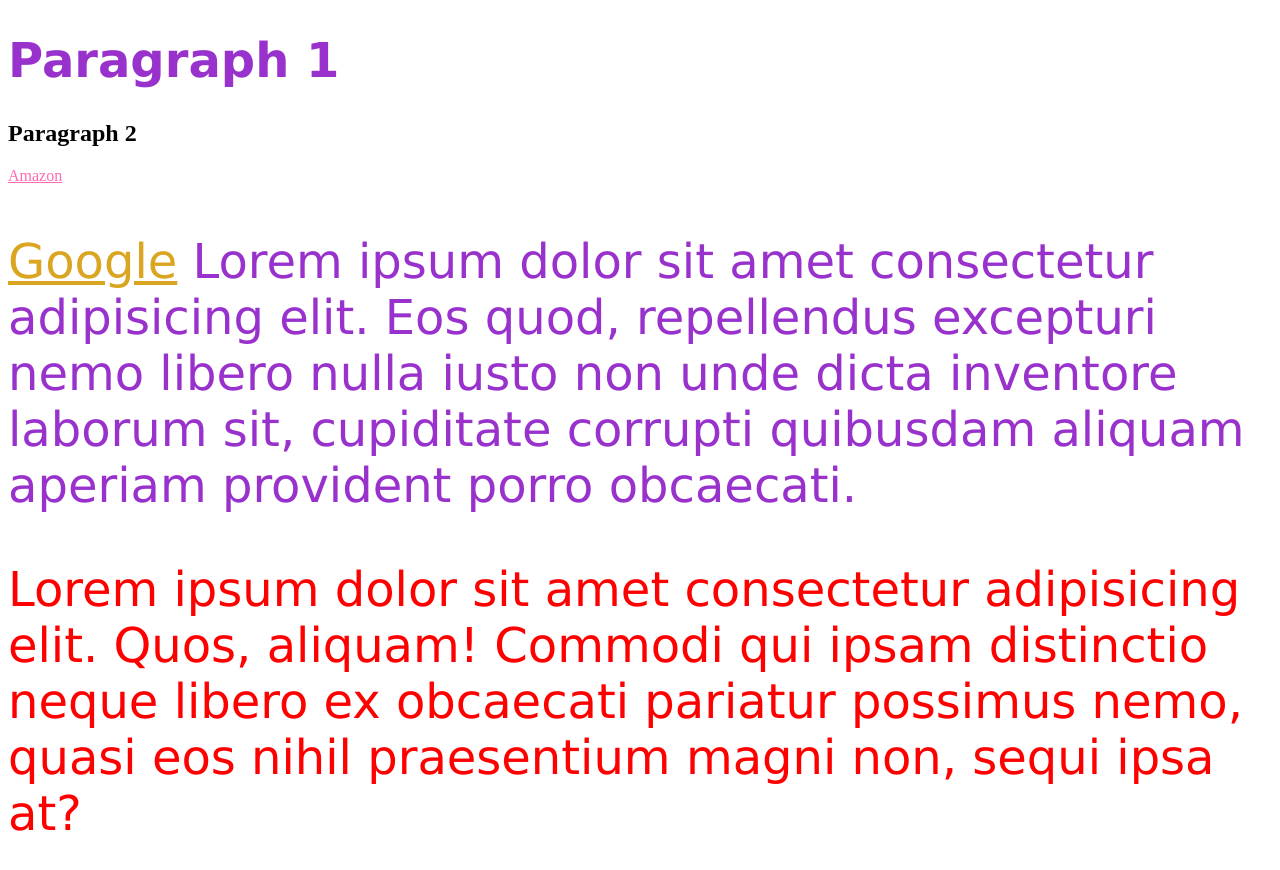
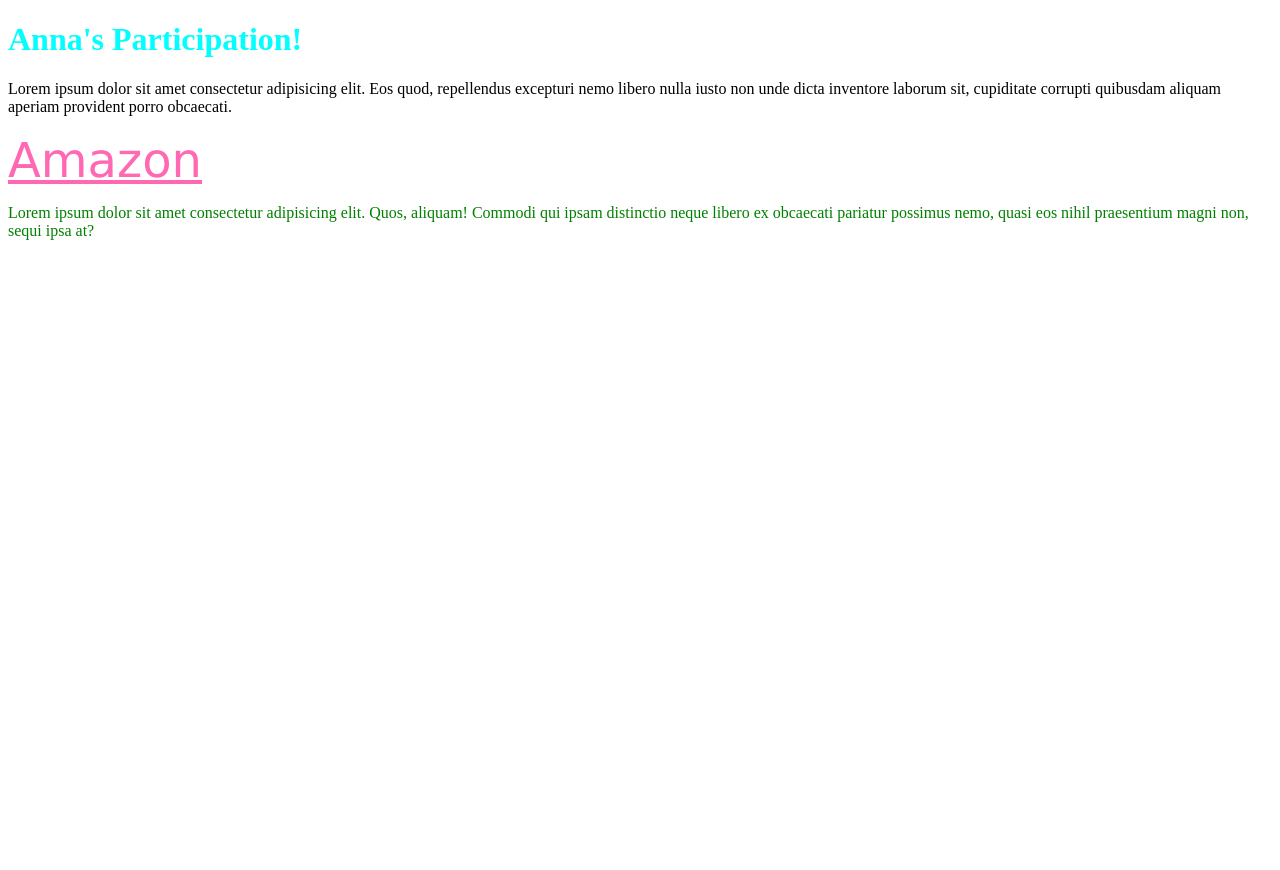
Before and after one commit to annaehill/ist263, a plain HTML site: page lecturenotes/unit6participation.html in a window 1280 px wide. After the commit the page ends 800 px from the top, so only its background shows below. Drawn offline with Linux system fonts and the light colour scheme.

Commit message:
wireframe

```diff
--- a/lecturenotes/unit6participation.html
+++ b/lecturenotes/unit6participation.html
@@ -4,28 +4,23 @@
     <meta charset="UTF-8">
     <meta http-equiv="X-UA-Compatible" content="IE=edge">
     <meta name="viewport" content="width=device-width, initial-scale=1.0">
-    <title>Anna's Participation!</title>
+    <title>Participation</title>
     <style>
-        /* p is our selector, color is our property and darkorchid is our value */
-        p, h1 {
+        a{
             color:darkorchid;
-            /* this is font size by percentage - three times default size
-            font-size: 300%; */
-            font-size: 3em; /* 50% bigger than default font size */
+            font-size: 3em;
             font-family: Verdana, Geneva, Tahoma, sans-serif;
         }
         p a {color: goldenrod;}
         #firstlink {color:hotpink;}
-        .redtext {color:red;}
+        .redtext {color:green;}
+        h1 {color:aqua}
     </style>
 </head>
 <body>
-    <h1>Paragraph 1</h1>
-    <h2>Paragraph 2</h2>
-    <a href="http://www.amazon.com" id="firstlink">Amazon</a>
-    <p>
-        <a href="http://www.google.com">Google</a>
-        Lorem ipsum dolor sit amet consectetur adipisicing elit. Eos quod, repellendus excepturi nemo libero nulla iusto non unde dicta inventore laborum sit, cupiditate corrupti quibusdam aliquam aperiam provident porro obcaecati.</p>
-    <p class="redtext">Lorem ipsum dolor sit amet consectetur adipisicing elit. Quos, aliquam! Commodi qui ipsam distinctio neque libero ex obcaecati pariatur possimus nemo, quasi eos nihil praesentium magni non, sequi ipsa at?</p>
+    <h1>Anna's Participation!</h1>
+    <p>Lorem ipsum dolor sit amet consectetur adipisicing elit. Eos quod, repellendus excepturi nemo libero nulla iusto non unde dicta inventore laborum sit, cupiditate corrupti quibusdam aliquam aperiam provident porro obcaecati.</p>
+        <a href="http://www.amazon.com" id="firstlink" >Amazon</a>
+        <p class="redtext">Lorem ipsum dolor sit amet consectetur adipisicing elit. Quos, aliquam! Commodi qui ipsam distinctio neque libero ex obcaecati pariatur possimus nemo, quasi eos nihil praesentium magni non, sequi ipsa at?</p>
 </body>
 </html>
```
Also changed, not shown: lab06/lab06 wireframe.png (added), 1 other file.
